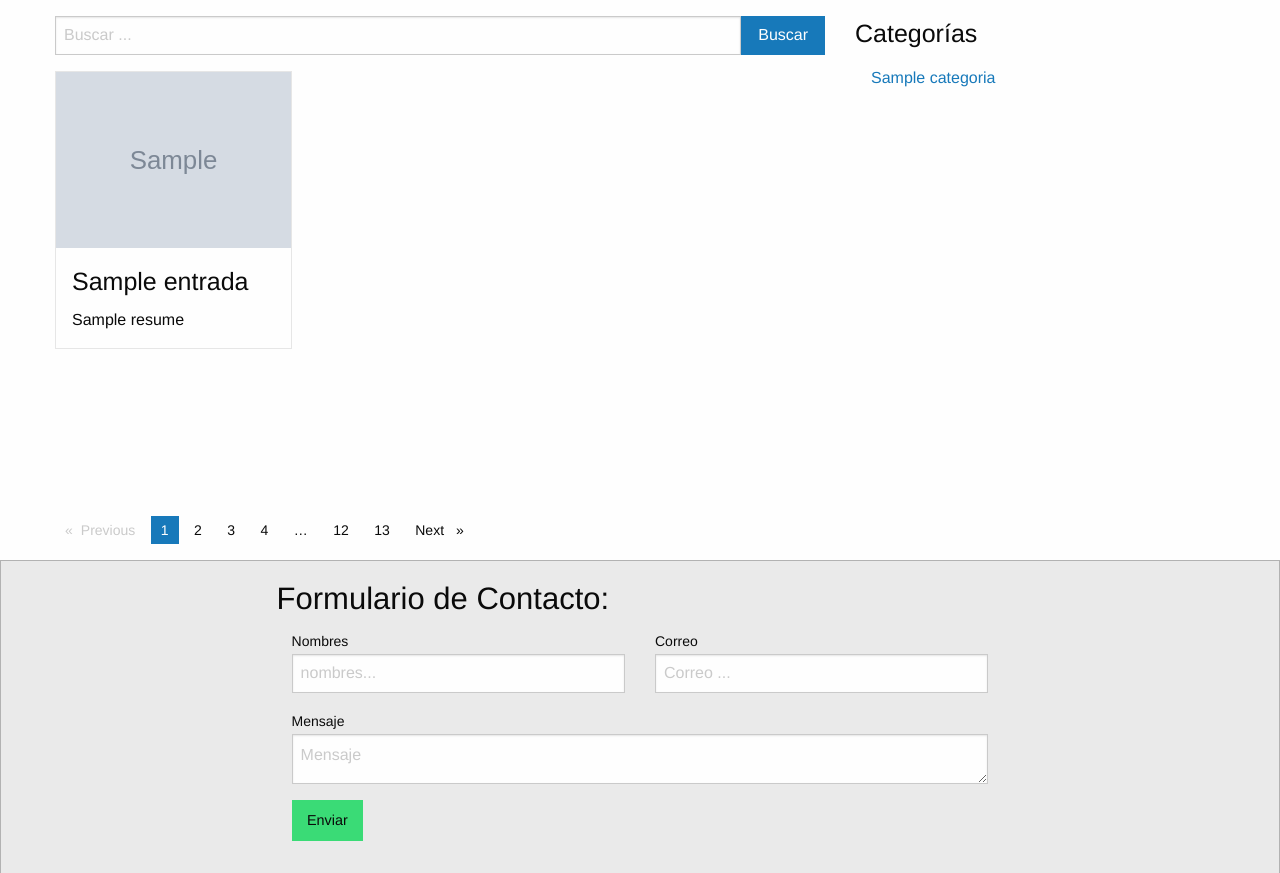
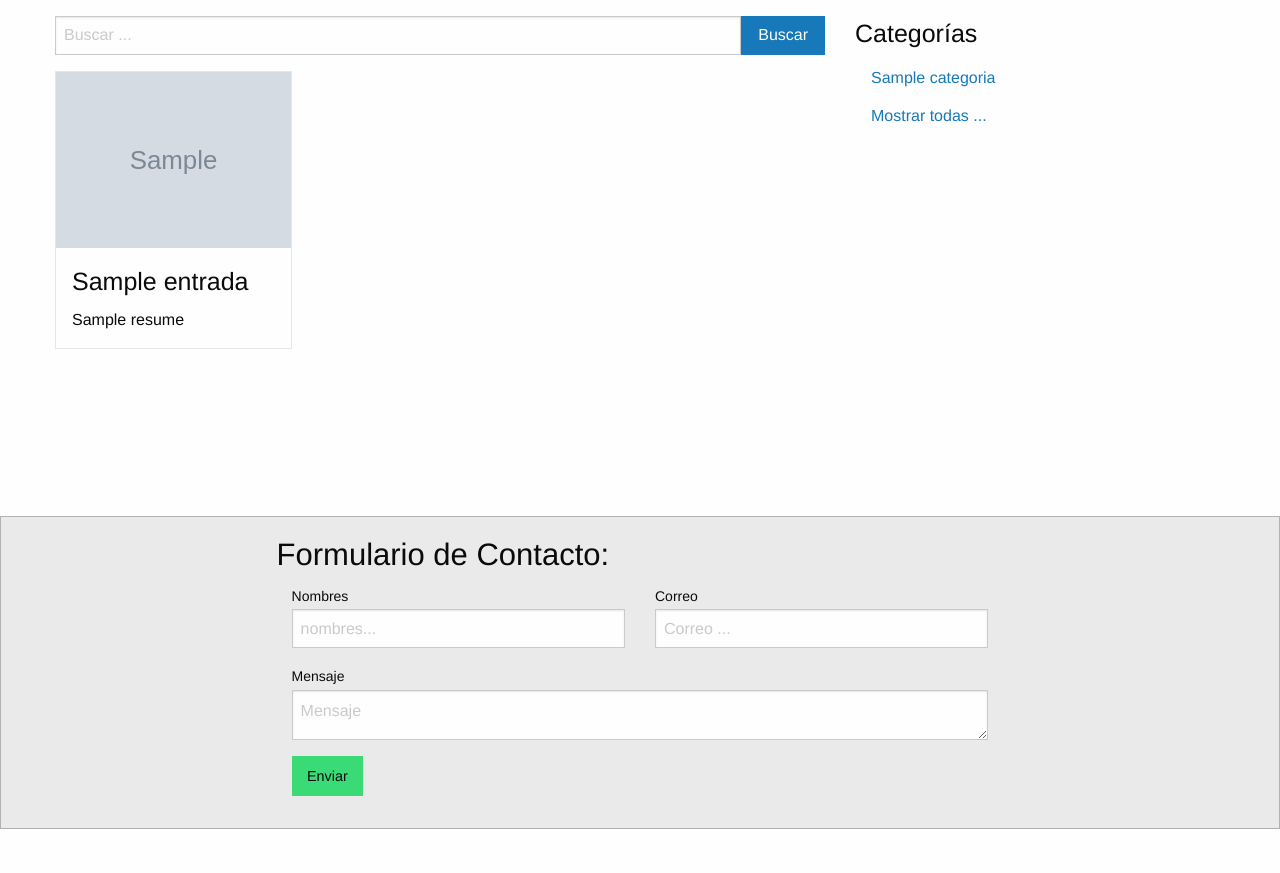
Before and after one commit to RafaelVasquezRV/blog, a Django app: template templates/entrada/lista.html in a window 1280 px wide. Shown: the part 55-928 px from the top of the page. After the commit the page ends 884 px from the top, so only its background shows below. Run offline with Django 4.2, Linux system fonts and the light colour scheme; the template is opened without the code that fills it: most values are stand-ins (such as "Sample title", 1, 10 or a date in 2020); grey boxes marked "Sample" are stand-in pictures; some libraries are stand-ins or nearby versions.

Commit message:
Actualización 21AGO2022

```diff
--- a/templates/entrada/lista.html
+++ b/templates/entrada/lista.html
@@ -32,6 +32,8 @@
                         </div>
                     </div>
                 </div>
+                {% empty %}
+                <h3 style="color: red;">¡No encontró ningún resultado!</h3>
                 {% endfor %}
             </div>
             <!-- FIN bloque de resultados de busqueda -->
@@ -45,8 +47,9 @@
             <h4>Categorías</h4>
             <ul class="vertical menu">
                 {% for categoria in categorias %}
-                <li><a href="#">{{ categoria.short_name }}</a></li>
+                <li><a href="?categoria={{ categoria.short_name }}">{{ categoria.short_name }}</a></li>
                 {% endfor %}
+                <li><a href="?categoria={{ categoria.all }}">Mostrar todas ...</a></li>
             </ul>
         </div>
         <!-- FIN inicio del segundo bloque - categorias -->
@@ -54,19 +57,33 @@
     </div>
 
     <!-- inicio de bloque de paginacion -->
-    <nav aria-label="Pagination">
-        <ul class="pagination">
-          <li class="pagination-previous disabled">Previous <span class="show-for-sr">page</span></li>
-          <li class="current"><span class="show-for-sr">You're on page</span> 1</li>
-          <li><a href="#" aria-label="Page 2">2</a></li>
-          <li><a href="#" aria-label="Page 3">3</a></li>
-          <li><a href="#" aria-label="Page 4">4</a></li>
-          <li class="ellipsis" aria-hidden="true"></li>
-          <li><a href="#" aria-label="Page 12">12</a></li>
-          <li><a href="#" aria-label="Page 13">13</a></li>
-          <li class="pagination-next"><a href="#" aria-label="Next page">Next <span class="show-for-sr">page</span></a></li>
-        </ul>
-    </nav>
+    <div class="cell">
+        {% if is_paginated %}
+        <nav aria-label="Pagination">
+            <ul class="pagination">
+                {% if page_obj.has_previous %}
+                <li class="pagination-previous">
+                    <a href="?page={{page_obj.previous_page_number}}">Atrás</a>
+                </li>
+                {% endif %}
+
+                {% for pagina in paginator.page_range %}
+                {% if pagina == page_obj.number %}
+                <li class="current"><span class="show-for-sr">You're on page</span> {{ pagina }}</li>
+                {% else %}
+                <li class=""><a href="?page={{pagina}}">{{ pagina }}</a></li>
+                {% endif %}
+                {% endfor %}
+
+                {% if page_obj.has_next %}
+                <li class="pagination-next">
+                    <a href="?page={{page_obj.next_page_number}}">Siguiente</a>
+                </li>
+                {% endif %}
+            </ul>
+        </nav>
+        {% endif %}
+    </div>
     <!-- FIN bloque de paginacion -->
 </div>
 {% include "includes/footer.html" %}
--- a/templates/includes/header.html
+++ b/templates/includes/header.html
@@ -14,7 +14,7 @@
                     <a href="/">Home</a>
                 </li>
                 <li>
-                    <a href="entradas/">Blog</a>
+                    <a href="{% url 'entrada_app:entry-lista'%}">Blog</a>
                 </li>
                 <li>
                     <a class="success button">Acceder</a>
```
